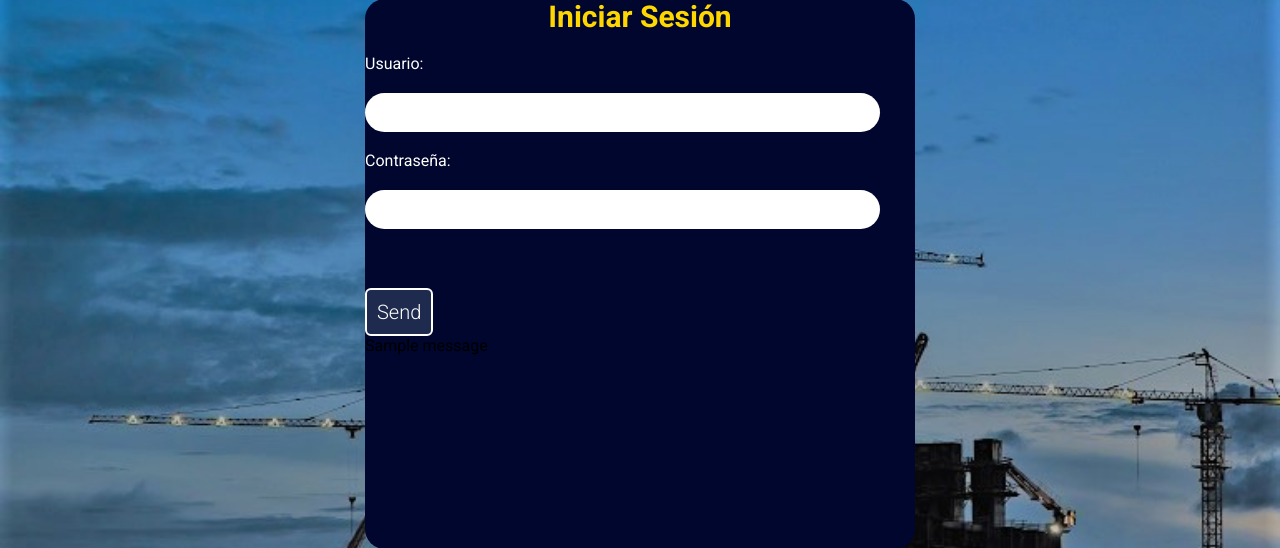
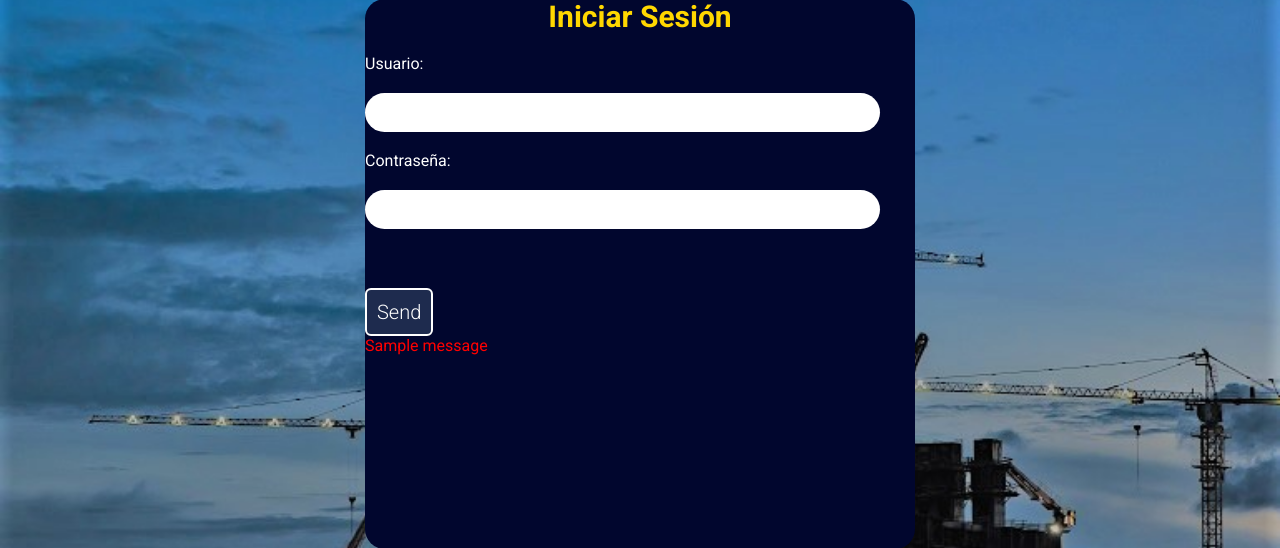
Before and after one commit to PamelaAbrego/PrograAplicada-ProyectoFinal, a Flask app: page /login in a window 1280 px wide. Shown: the part 126-674 px from the top of the page. Run offline with Flask 2, Linux system fonts and the light colour scheme; tables that the repository leaves empty hold one stand-in row (values such as "Sample post"); one stand-in notice (Sample message) is shown.

Commit message:
Login corrección

```diff
--- a/routes/login_route.py
+++ b/routes/login_route.py
@@ -13,19 +13,24 @@ class Login:
             elif request.method == "POST":
                 logic = UsuariosLogic()
                 userName = request.form["user"]
-                password = request.form["password"]
-                userDict = logic.getUserByName(userName)
-                role = userDict["role"]
-                salt = userDict["salt"].encode("utf-8")
-                hashPasswd = bcrypt.hashpw(password.encode("utf-8"), salt)
-                dbPasswd = userDict["password"].encode("utf-8")
-                if hashPasswd == dbPasswd:
-                    session["login_user"] = userName
-                    session["login_email"] = logic.getEmailByName(userName)
-                    session["login_role"] = role
-                    session["loggedIn"] = True
-                    return redirect("principal")
+                result = logic.checkUser(userName)
+                if len(result) > 0:
+                    password = request.form["password"]
+                    userDict = logic.getUserByName(userName)
+                    role = userDict["role"]
+                    salt = userDict["salt"].encode("utf-8")
+                    hashPasswd = bcrypt.hashpw(password.encode("utf-8"), salt)
+                    dbPasswd = userDict["password"].encode("utf-8")
+                    if hashPasswd == dbPasswd:
+                        session["login_user"] = userName
+                        session["login_email"] = logic.getEmailByName(userName)
+                        session["login_role"] = role
+                        session["loggedIn"] = True
+                        return redirect("principal")
+                    else:
+                        flash("Contraseña incorrecta", "login")
+                        return redirect("login")
+                    return "posted login"
                 else:
-                    flash("Contraseña incorrecta", "login")
+                    flash("El usuario ingresado no existe.", "login")
                     return redirect("login")
-                return "posted login"
--- a/templates/login.html
+++ b/templates/login.html
@@ -36,6 +36,10 @@
                     color: #1e2b4e;
                     background-color: #ffffff;
                 }
+
+                .mensaje {
+                    color: red;
+                }
             </style>
 
             <form action="{{ url_for('login') }}" method="POST">
@@ -49,13 +53,14 @@
 
                 <input class="submit" type="submit" name="submit" value="Send">
 
+            <br>
             {% with messages = get_flashed_messages(with_categories = true, category_filter=["login"]) %}
 
             {% if messages %}
 
                 {% for category, message in messages %}
 
-                <p>{{message}}</p>
+                <p class="mensaje">{{message}}</p>
 
                 {% endfor %}
 
```
